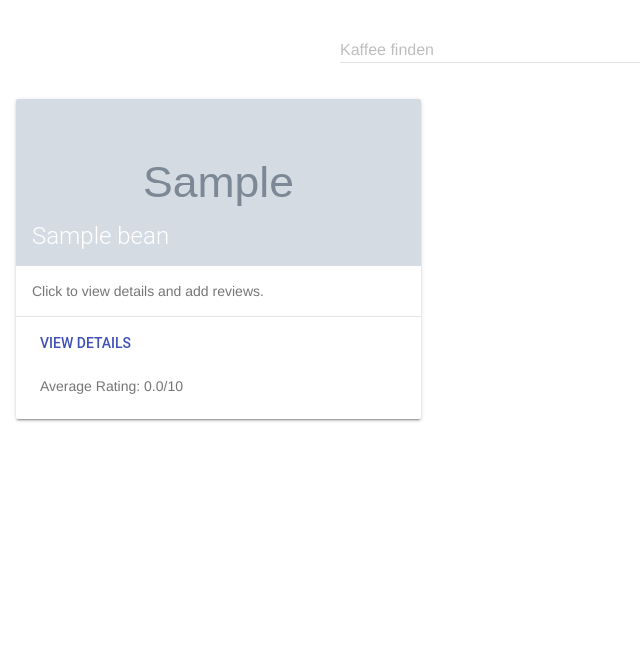
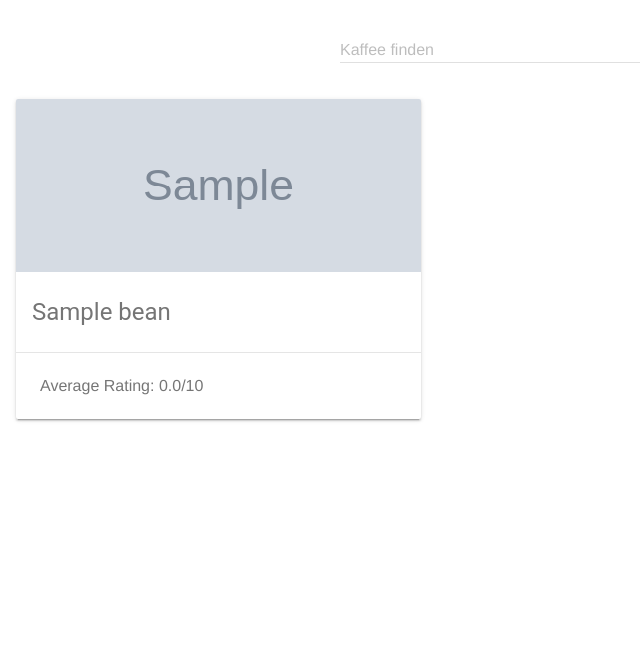
Before and after one commit to JanisHuser/CoffeeTracker, a Flask app: page / in a window 1280 px wide. Shown: the part 52-711 px from the top of the page, without its empty margins (0-640 px from the left). Run offline with Flask 3, Linux system fonts and the light colour scheme; tables that the repository leaves empty hold one stand-in row (values such as "Sample post"); grey boxes marked "Sample" are stand-in pictures; parts of the project's set-up code (start-up, migrations or seed data) failed here and were passed over.

Commit message:
danke claude

```diff
--- a/templates/index.html
+++ b/templates/index.html
@@ -13,25 +13,21 @@
 
     {% for coffee in coffee_beans %}
     <div class="mdl-cell mdl-cell--4-col mdl-cell--4-col-tablet mdl-cell--4-col-desktop">
+        <a href="{{ url_for('coffee_detail', id=coffee.id) }}" class="coffee-card-link">
             <div class="demo-card-square mdl-card mdl-shadow--2dp">
                 <div class="mdl-card__title mdl-card--expand"
                     style="background: url('{{ url_for('static', filename='uploads/' + coffee.image) }}') center / cover;">
-                <h2 class="mdl-card__title-text">{{ coffee.name }}</h2>
                 </div>
                 <div class="mdl-card__supporting-text">
-                Click to view details and add reviews.
+                    <h2 class="coffee-card-title">{{ coffee.name }}</h2>
                 </div>
                 <div class="mdl-card__actions mdl-card--border">
-                <a href="{{ url_for('coffee_detail', id=coffee.id) }}"
-                    class="mdl-button mdl-button--colored mdl-js-button mdl-js-ripple-effect">
-                    View Details
-                </a>
-                <div class="mdl-layout-spacer"></div>
                     <div class="mdl-card__supporting-text">
                         Average Rating: {{ "%.1f"|format(coffee.average_rating) }}/10
                     </div>
                 </div>
             </div>
+        </a>
     </div>
     {% endfor %}
 </div>
@@ -50,15 +46,23 @@
     .demo-card-square.mdl-card {
         width: 100%;
         height: 320px;
+        display: flex;
+        flex-direction: column;
     }
 
     .demo-card-square>.mdl-card__title {
         color: #fff;
-        background: #46B6AC;
+        flex-grow: 1;
     }
 
     .coffee-card-link {
         text-decoration: none;
+        color: inherit;
+    }
+
+    .coffee-card-title {
+        font-size: 24px;
+        margin: 0;
     }
 
     .mdl-textfield {
@@ -75,5 +79,14 @@
         display: flex;
         justify-content: center;
     }
+
+    .mdl-card__supporting-text {
+        font-size: 16px;
+        flex-grow: 0;
+    }
+
+    .mdl-card__actions {
+        flex-grow: 0;
+    }
 </style>
 {% endblock %}
```
Lines whose indentation alone changed are shown as unchanged.
